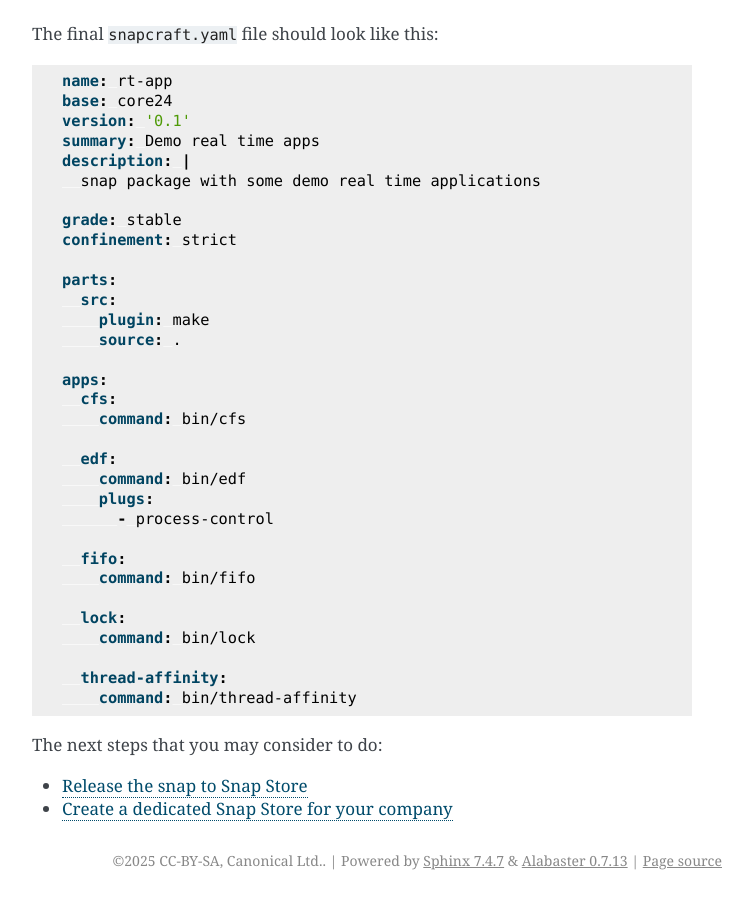
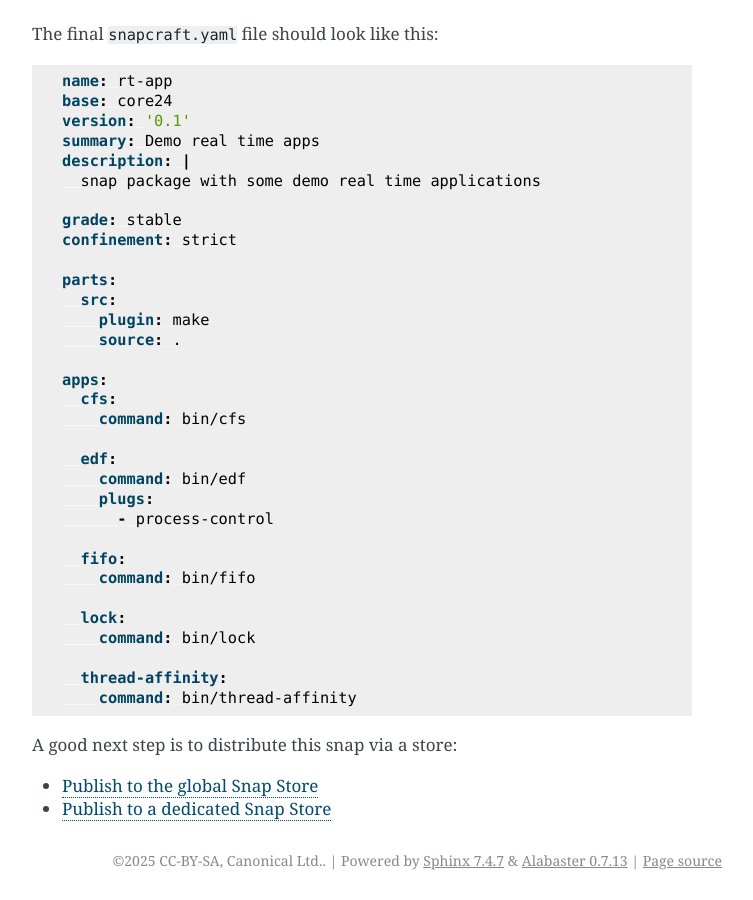
Before and after one commit to canonical/real-time-ubuntu-docs, a Sphinx documentation site: the page built from docs/tutorial/7-snapping.md, in a window 1280 px wide and 900 px high, scrolled down 10261 px. Shown: the whole window, without its empty margins (388-1141 px from the left). Built offline with Sphinx 7.4.7, drawn with Linux system fonts in a browser that asks for light colours.

Commit message:
refact: reword urls on stores
Co-authored-by: Farshid Tavakolizadeh <email@farshid.ws>
Signed-off-by: Lincoln Wallace <lincoln.wallace@canonical.com>

````diff
--- a/docs/tutorial/7-snapping.md
+++ b/docs/tutorial/7-snapping.md
@@ -474,9 +474,9 @@ The final `snapcraft.yaml` file should look like this:
 :language: yaml
 ```
 
-The next steps that you may consider to do:
-- [Release the snap to Snap Store][publish_snap]
-- [Create a dedicated Snap Store for your company][brandstore]
+A good next step is to distribute this snap via a store:
+- [Publish to the global Snap Store][publish_snap]
+- [Publish to a dedicated Snap Store][brandstore]
 
 % links
 [snapcraft.io]: https://snapcraft.io/docs
````
